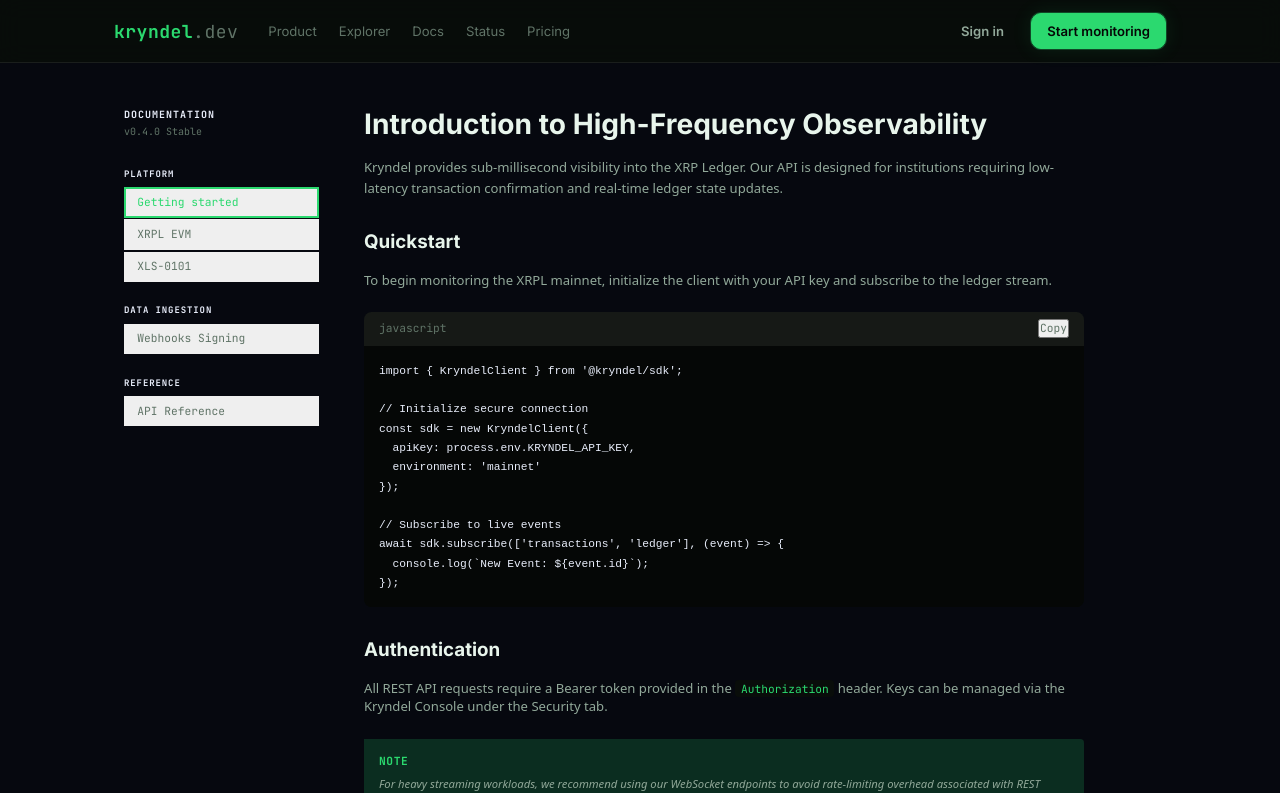
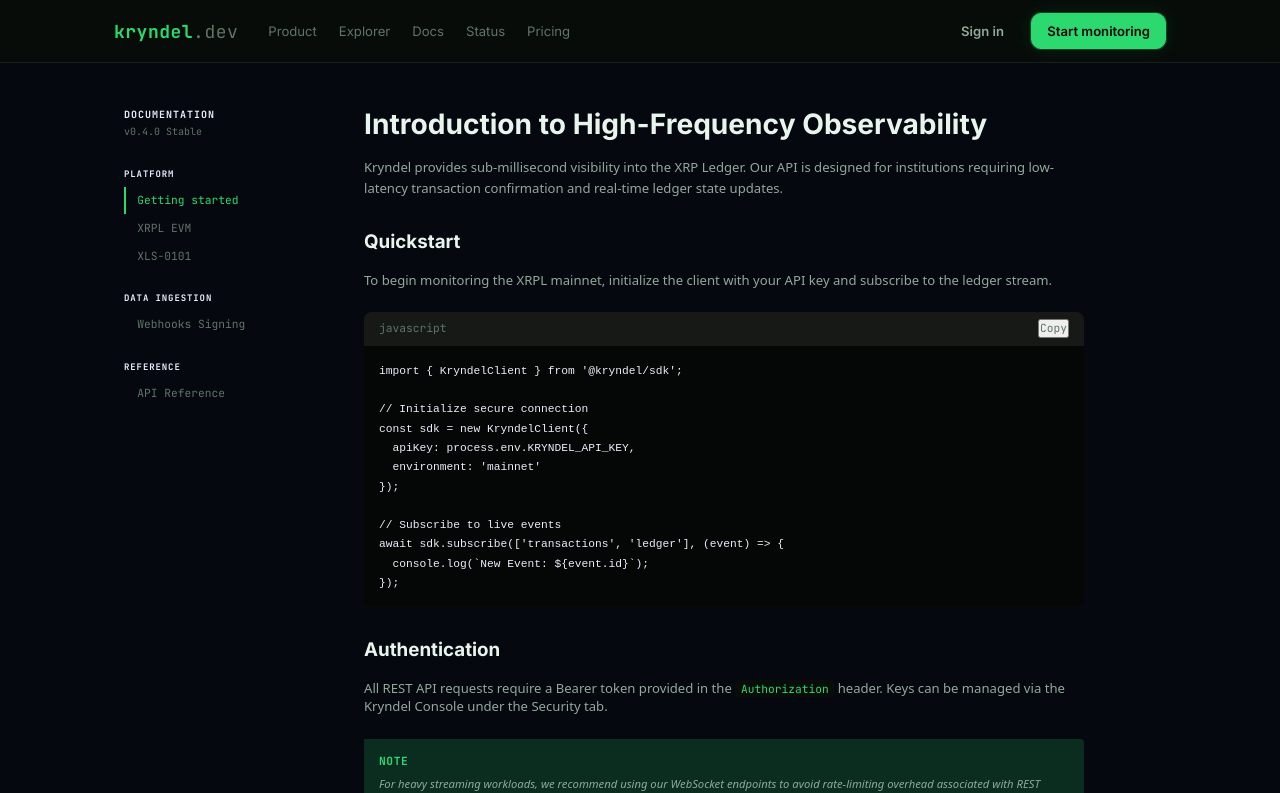
Before and after one commit to rperezga/kryndel, a Next.js app in the folder packages/web/: page /docs in a window 1280 px wide. Shown: the top 793 px of the page. Built offline with nearby package versions, Linux system fonts and the light colour scheme; no server answers.

Commit message:
fix(docs): sidebar buttons bg-transparent, quita cuadros del browser

```diff
--- a/packages/web/src/app/(marketing)/docs/DocsClient.tsx
+++ b/packages/web/src/app/(marketing)/docs/DocsClient.tsx
@@ -101,10 +101,10 @@
     return (
       <button
         onClick={() => setActiveTab(id)}
-        className={`w-full text-left py-1.5 pl-3 text-xs font-ds-mono transition-colors focus-visible:outline-none border-l-2 border-solid ${
+        className={`w-full text-left py-1.5 pl-3 text-xs font-ds-mono bg-transparent border-0 border-l-2 border-solid cursor-pointer transition-colors focus-visible:outline-none ${
           active
             ? 'border-ds-green text-ds-green'
-            : 'border-transparent text-ds-text-3 hover:text-ds-text-2 hover:border-ds-border'
+            : 'border-transparent text-ds-text-3 hover:text-ds-text-2 hover:border-ds-text-3'
         }`}
       >
         {label}
```
